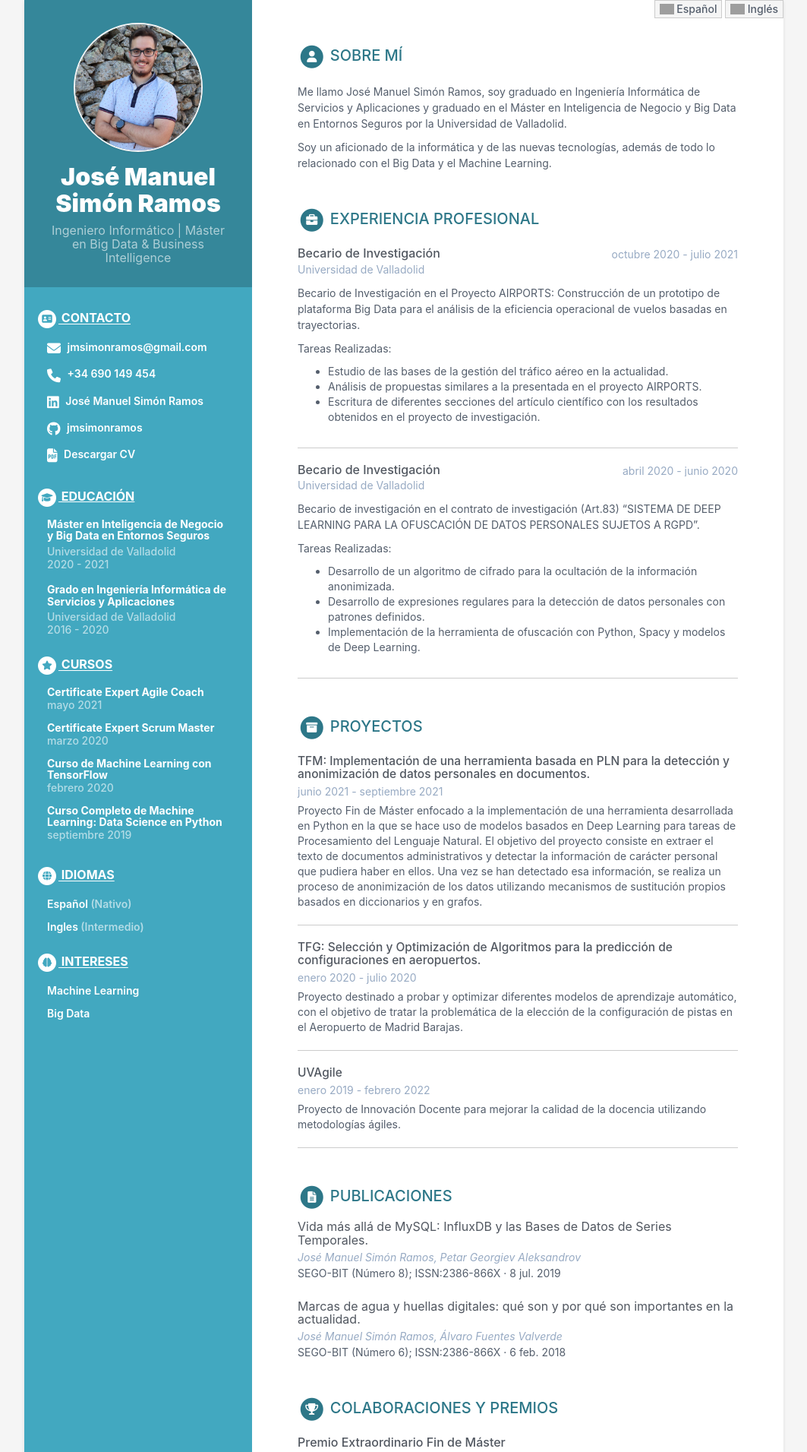
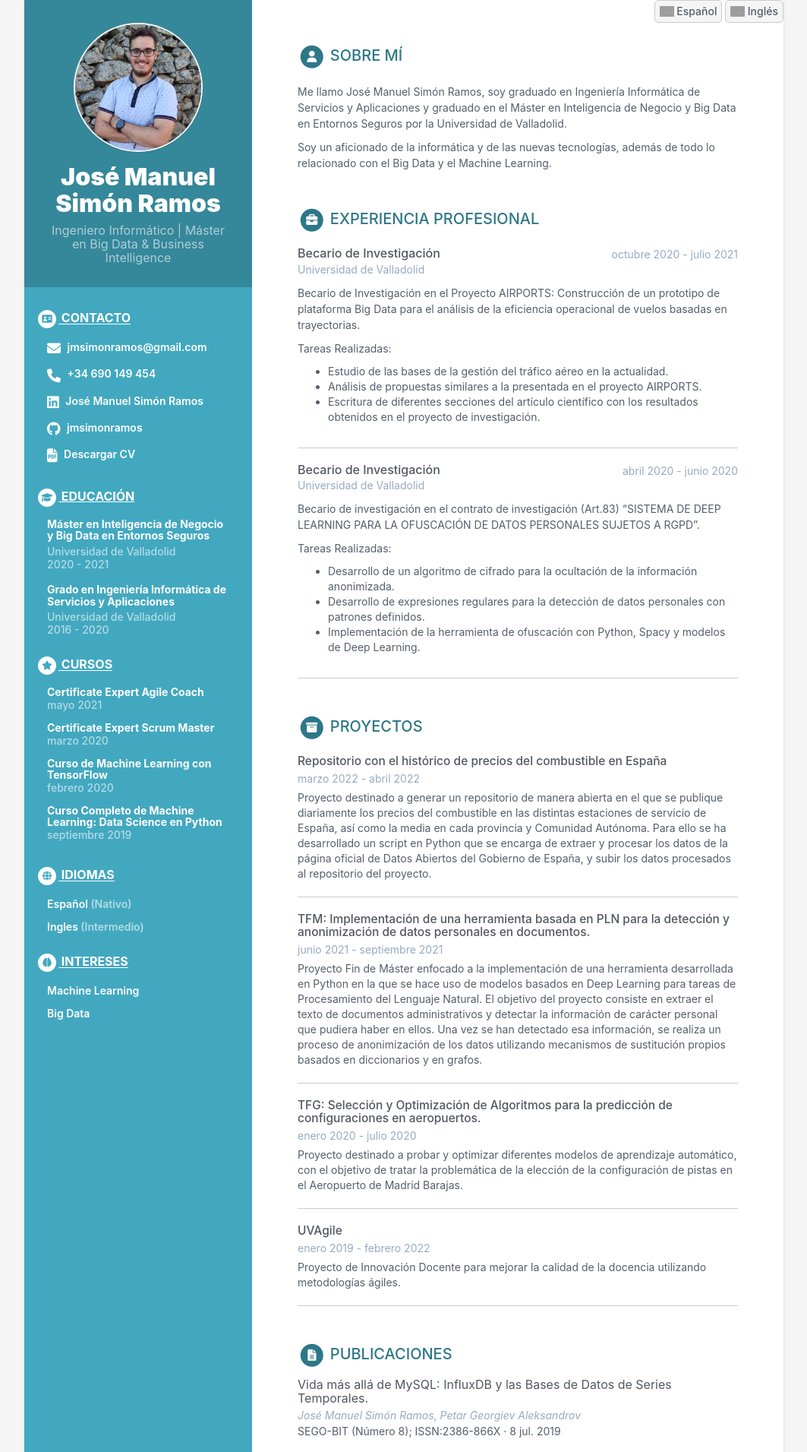
Before and after one commit to jmsimonramos/cv, a Jekyll site: the page built from index.html, in a window 1280 px wide. Shown: the top 1911 px of the page at 76% size, without its empty margins (108-1171 px from the left). Built offline with Jekyll 4.4.1, drawn with Linux system fonts in a browser that asks for light colours; nearby versions of some CDN libraries; library files that are not in the unit come from our copies; grey boxes are pictures that could not be loaded.

Commit message:
Terminado de adaptar el curriculum a multilenguaje

```diff
--- a/_data/dataESP.yml
+++ b/_data/dataESP.yml
@@ -83,6 +83,11 @@
 proyectos:
     titulo-seccion: Proyectos
     elementos:
+      - titulo: Repositorio con el histórico de precios del combustible en España
+        enlace: https://github.com/jmsimonramos/precio-combustible-ESP
+        descripcion: Proyecto destinado a generar un repositorio de manera abierta en el que se publique diariamente los precios del combustible en las distintas estaciones de servicio de España, así como la media en cada provincia y Comunidad Autónoma. Para ello se ha desarrollado un script en Python que se encarga de extraer y procesar los datos de la página oficial de Datos Abiertos del Gobierno de España, y subir los datos procesados al repositorio del proyecto.
+        periodo: marzo 2022 - abril 2022
+
       - titulo: "TFM: Implementación de una herramienta basada en PLN para la detección y anonimización de datos personales en documentos."
         enlace: https://uvadoc.uva.es/handle/10324/49995
         descripcion: Proyecto Fin de Máster enfocado a la implementación de una herramienta desarrollada en Python en la que se hace uso de modelos basados en Deep Learning para tareas de Procesamiento del Lenguaje Natural. El objetivo del proyecto consiste en extraer el texto de documentos administrativos y detectar la información de carácter personal que pudiera haber en ellos. Una vez se han detectado esa información, se realiza un proceso de anonimización de los datos utilizando mecanismos de sustitución propios basados en diccionarios y en grafos.
--- a/_data/dataING.yml
+++ b/_data/dataING.yml
@@ -87,10 +87,14 @@
 proyectos:
     titulo-seccion: Projects
     elementos:
+      - titulo: Repository of historical fuel prices in Spain
+        enlace: https://github.com/jmsimonramos/precio-combustible-ESP
+        descripcion: Project designed to generate an open repository to publish daily fuel prices in the different service stations in Spain, and the average in each province and Autonomous Community. To do this we have developed a Python script that is used to extract and transform the data from the official page of Open Data of the Government of Spain, and upload the processed data to the repository of the project.
+        periodo: march 2022 - april 2022
+
       - titulo: "TFM: Implementation of a PLN-based tool for the detection and anonymization of personal data in documents."
         enlace: https://uvadoc.uva.es/handle/10324/49995
         descripcion: Final Master Project focused on the implementation of a tool developed in Python in which Deep Learning based models are used for Natural Language Processing tasks. The objective of the project is to extract the text of administrative documents and detect the personal information that could be inside them. Once this information has been detected, a data anonymization process is carried out using proprietary substitution mechanisms based on dictionaries and graphs.
-
         periodo: june 2021 - september 2021
 
       - titulo: "TFG: Selection and Optimization of Algorithms for Airport Configuration Prediction."
--- a/_sass/_base.scss
+++ b/_sass/_base.scss
@@ -212,9 +212,14 @@
     top: 0px;
     right: 0px;
     .btn-idioma{
+      height: 30px;
       background-color: $smoky-white;
       border: 1px solid $lighter-grey;
       font-weight: 500;
+      border-radius: 5px;
+    }
+    .btn-idioma:hover{
+      background-color: $lighter-grey;
     }
   }
 
--- a/_sass/_responsive.scss
+++ b/_sass/_responsive.scss
@@ -31,7 +31,7 @@
     margin-bottom: 0;
   }
   .main-wrapper .contenedor-botones .btn-idioma{
-    background-color: red;
+    opacity: 0.8;
   }
 }
 /* Small devices (tablets, 768px and up) */
--- a/assets/js/main.js
+++ b/assets/js/main.js
@@ -24,5 +24,5 @@
     window.location.replace("cv-ing.html")
 }
 function cambiarIdiomaESP(){
-    window.location.replace("cv-esp.html");
+    window.location.replace("index.html");
 }
```
